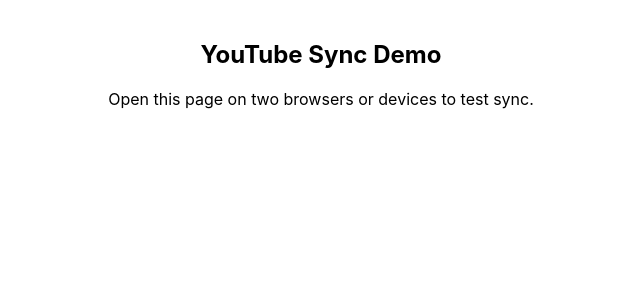
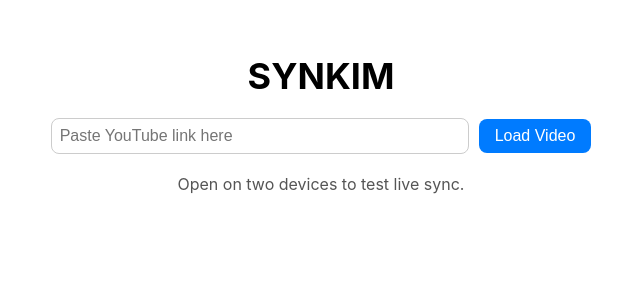
Before and after one commit to alexredboyPRO/Synkim, a React (Create React App) app in the folder client/: page / in a window 1280 px wide. Shown: the top 300 px of the page, without its empty margins (319-959 px from the left). Built offline with nearby package versions, Linux system fonts and the light colour scheme; no server answers.

Commit message:
update sync system

```diff
--- a/client/src/App.js
+++ b/client/src/App.js
@@ -1,19 +1,26 @@
-import React, { useEffect, useRef } from "react";
+import React, { useEffect, useRef, useState } from "react";
 import YouTube from "react-youtube";
 import io from "socket.io-client";
 
-// replace this URL with your Render backend URL
-const SOCKET_URL = "https://synkim.onrender.com";
+// replace with your backend URL
+const SOCKET_URL = "https://your-app-name.onrender.com";
 
 function App() {
   const socketRef = useRef(null);
   const playerRef = useRef(null);
   const isRemoteAction = useRef(false);
+  const [videoId, setVideoId] = useState("dQw4w9WgXcQ"); // default video
+  const [inputUrl, setInputUrl] = useState("");
+
+  // Extract video ID from a full YouTube URL
+  function extractVideoId(url) {
+    const match = url.match(/(?:v=|youtu\.be\/)([a-zA-Z0-9_-]{11})/);
+    return match ? match[1] : null;
+  }
 
   useEffect(() => {
     socketRef.current = io(SOCKET_URL);
 
-    // --- Receive remote play event ---
     socketRef.current.on("play", (time) => {
       const player = playerRef.current;
       if (!player) return;
@@ -26,7 +33,6 @@
       setTimeout(() => (isRemoteAction.current = false), 500);
     });
 
-    // --- Receive remote pause event ---
     socketRef.current.on("pause", (time) => {
       const player = playerRef.current;
       if (!player) return;
@@ -39,7 +45,6 @@
       setTimeout(() => (isRemoteAction.current = false), 500);
     });
 
-    // --- Receive remote time sync event (every few seconds) ---
     socketRef.current.on("sync", (time) => {
       const player = playerRef.current;
       if (!player) return;
@@ -51,14 +56,18 @@
       }
     });
 
+    // handle video change
+    socketRef.current.on("changeVideo", (newId) => {
+      setVideoId(newId);
+    });
+
     return () => socketRef.current.disconnect();
   }, []);
 
-  // --- Handle ready event ---
   const onReady = (event) => {
     playerRef.current = event.target;
 
-    // emit current time periodically to help resync
+    // send current time every 3 seconds
     setInterval(() => {
       if (playerRef.current && !isRemoteAction.current) {
         const t = playerRef.current.getCurrentTime();
@@ -67,7 +76,6 @@
     }, 3000);
   };
 
-  // --- Local play and pause handlers ---
   const onPlay = () => {
     if (!isRemoteAction.current && playerRef.current) {
       const t = playerRef.current.getCurrentTime();
@@ -82,26 +90,70 @@
     }
   };
 
-  // --- Render YouTube player ---
+  const handleVideoChange = () => {
+    const newId = extractVideoId(inputUrl);
+    if (newId) {
+      setVideoId(newId);
+      socketRef.current.emit("changeVideo", newId);
+    } else {
+      alert("Invalid YouTube link.");
+    }
+  };
+
   const opts = {
     height: "390",
     width: "640",
-    playerVars: {
-      autoplay: 0,
-    },
+    playerVars: { autoplay: 0 },
   };
 
   return (
-    <div className="App" style={{ textAlign: "center", marginTop: "40px" }}>
-      <h2>YouTube Sync Demo</h2>
+    <div style={{ textAlign: "center", padding: "30px" }}>
+      <h1 style={{ fontSize: "36px", fontWeight: "bold", marginBottom: "20px" }}>
+        SYNKIM
+      </h1>
+
+      <div style={{ marginBottom: "20px" }}>
+        <input
+          type="text"
+          value={inputUrl}
+          onChange={(e) => setInputUrl(e.target.value)}
+          placeholder="Paste YouTube link here"
+          style={{
+            width: "400px",
+            padding: "8px",
+            fontSize: "16px",
+            borderRadius: "8px",
+            border: "1px solid #ccc",
+            marginRight: "10px",
+          }}
+        />
+        <button
+          onClick={handleVideoChange}
+          style={{
+            padding: "8px 16px",
+            fontSize: "16px",
+            borderRadius: "8px",
+            backgroundColor: "#007BFF",
+            color: "white",
+            border: "none",
+            cursor: "pointer",
+          }}
+        >
+          Load Video
+        </button>
+      </div>
+
       <YouTube
-        videoId="dQw4w9WgXcQ" // change this video ID
+        videoId={videoId}
         opts={opts}
         onReady={onReady}
         onPlay={onPlay}
         onPause={onPause}
       />
-      <p>Open this page on two browsers or devices to test sync.</p>
+
+      <p style={{ marginTop: "20px", color: "#555" }}>
+        Open on two devices to test live sync.
+      </p>
     </div>
   );
 }
```
Also changed, not shown: 8 other files (tests, documents, lock files or other folders).
